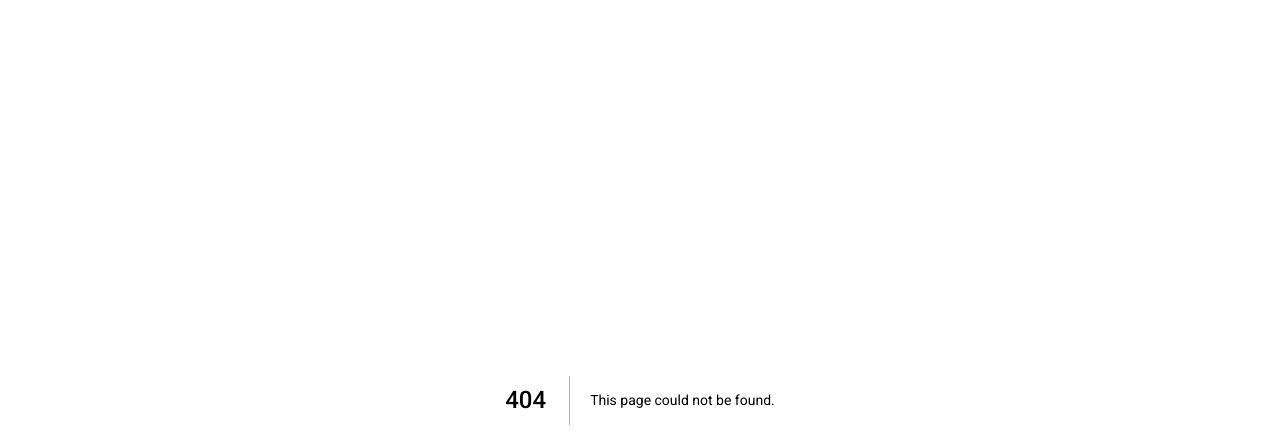
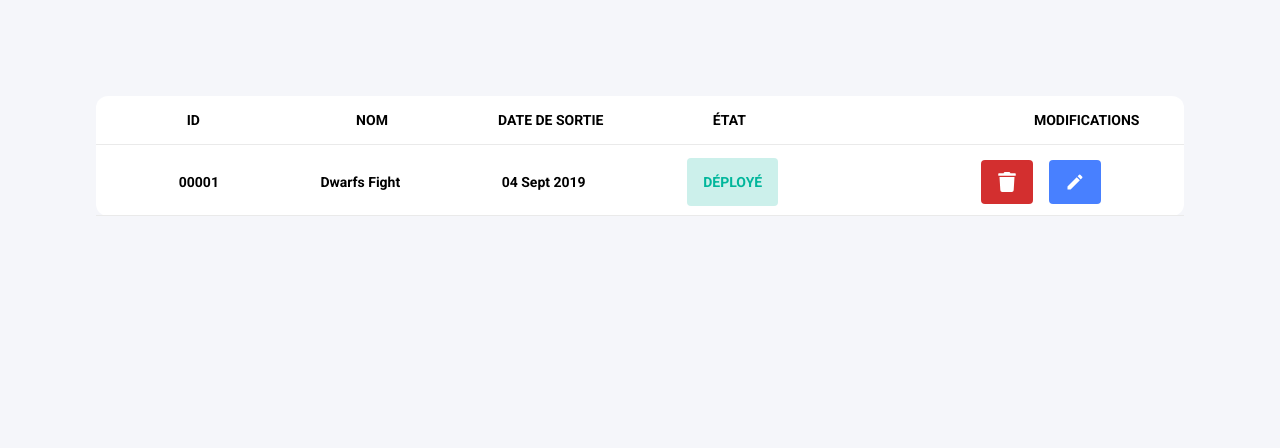
Before and after one commit to Solaa08/new-next, a Next.js app: page /pages/dashboard in a window 1280 px wide. Before the commit this address had no page. Shown: the top 448 px of the page. Built offline with nearby package versions, Linux system fonts and the light colour scheme.

Commit message:
feat(dashboard): pages dashboard and create (#10)

```diff
--- /dev/null
+++ b/src/app/pages/dashboard/create/page.tsx
@@ -0,0 +1,28 @@
+import Button from "@/app/nectron/Button";
+import { VARIANT } from "@/app/nectron/variant";
+import Form from "@/app/nectron/Form";
+import Input from "@/app/nectron/Input";
+import Label from "@/app/nectron/Label";
+import OnTop from "@/app/nectron/OnTop";
+import { createGame } from "@/app/lib/actions";
+import { AiOutlineClose, AiOutlineRight } from "react-icons/ai";
+
+export default function Create() {
+  return (
+    <main className="flex bg-bg min-h-screen flex-col items-center justify-between p-24 text-sm">
+  <Form action={createGame} className="w-[480px] box-content">
+        <h2 className="text-dark text-5xl font-bold text-center">Création d’un jeu</h2>
+        <Label>
+          <OnTop>Nom du jeu</OnTop>
+          <Input name="name" />
+        </Label>
+        <Label>
+          <OnTop>Etat du jeu</OnTop>
+          <Input name="state" />
+        </Label>
+        <Button variant={VARIANT.SECONDARY}>Continuer <AiOutlineRight size={18}/></Button>
+        <Button variant={VARIANT.DANGER} outline>Annuler la création <AiOutlineClose size={18}/></Button>
+      </Form>
+    </main>
+  );
+}
--- /dev/null
+++ b/src/app/pages/dashboard/page.tsx
@@ -0,0 +1,62 @@
+import Button from "@/app/nectron/Button";
+import { Table, TableHeader, TableCell, TableRow } from "@/app/nectron/Table/index"
+import { MdModeEditOutline } from "react-icons/md";
+import { FaTrash } from "react-icons/fa";
+import { VARIANT } from "@/app/nectron/variant";
+import ButtonIcon from "@/app/nectron/ButtonIcon";
+import TableBody from "@/app/nectron/Table/TableBody";
+import TableHead from "@/app/nectron/Table/TableHead";
+import TableHeaderRow from "@/app/nectron/Table/TableHeaderRow";
+
+
+export default function Dashboard() {
+  return (
+    <main className="flex bg-bg min-h-screen flex-col items-center justify-between p-24 text-sm">
+      <Table>
+        <TableHead>
+          <TableHeaderRow>
+            <TableHeader>
+              ID
+            </TableHeader>
+            <TableHeader>
+              Nom
+            </TableHeader>
+            <TableHeader>
+              Date de sortie
+            </TableHeader>
+            <TableHeader>
+              état
+            </TableHeader>
+            <TableHeader>
+            </TableHeader>
+            <TableHeader>
+              Modifications
+            </TableHeader>
+          </TableHeaderRow>
+        </TableHead>
+        <TableBody>
+            <TableRow>
+                <TableCell>
+                  00001
+                </TableCell>
+                <TableCell>
+                  Dwarfs Fight
+                </TableCell>
+                <TableCell>
+                  04 Sept 2019
+                </TableCell>
+                <TableCell>
+                  <Button disabled variant={VARIANT.SUCCESS}>Déployé</Button>
+                </TableCell>
+                <TableCell>
+                </TableCell>
+                <TableCell>
+                  <ButtonIcon variant={VARIANT.DANGER} className="text-white"><FaTrash size={20}/></ButtonIcon>
+                  <ButtonIcon variant={VARIANT.PRIMARY}><MdModeEditOutline size={20}/></ButtonIcon>
+                </TableCell>
+              </TableRow>
+            </TableBody>
+      </Table>
+    </main>
+  );
+}
```
